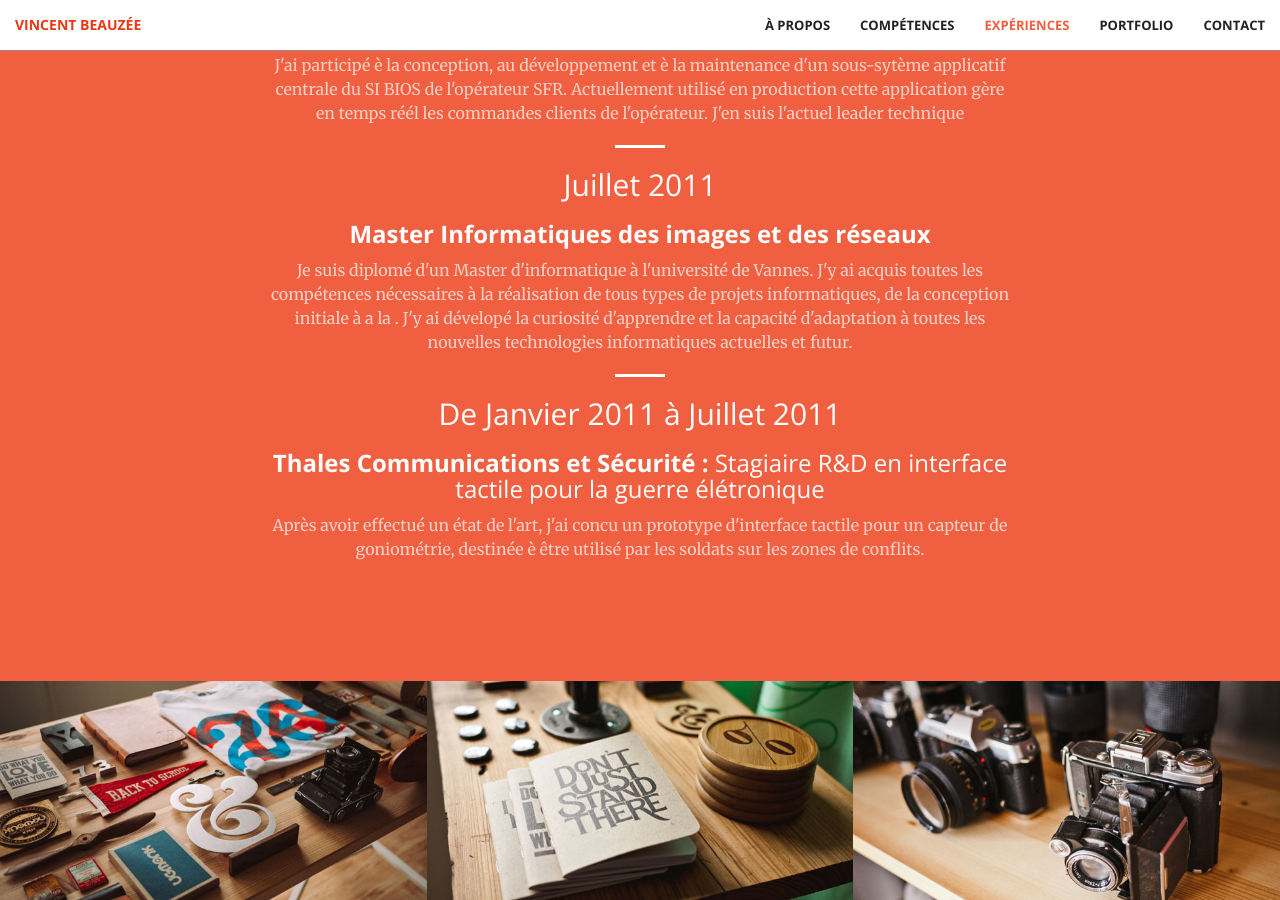
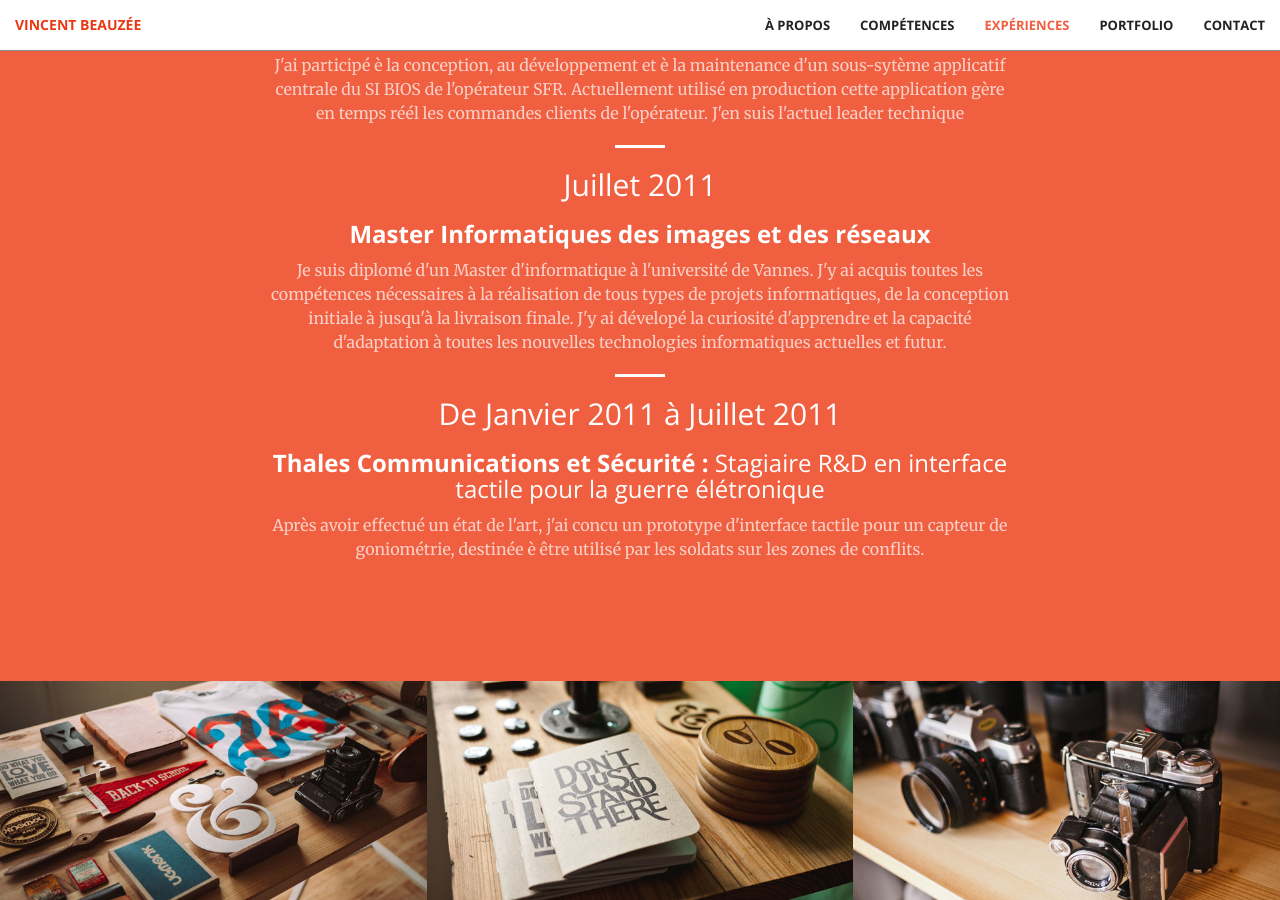
Before and after one commit to vBeauzee/vbeauzee.github.io, a Jekyll site: the page built from index.html, in a window 1280 px wide and 900 px high, scrolled down 1847 px. Built offline with Jekyll 4.4.1, drawn with Linux system fonts in a browser that asks for light colours.

Commit message:
fix typo

```diff
--- a/_includes/experiences.html
+++ b/_includes/experiences.html
@@ -18,7 +18,7 @@
 					<hr class="light">
 					<h2>Juillet 2011</h2>
 					<h3><b>Master Informatiques des images et des réseaux</b></h3>
-					<p class="text-faded">Je suis diplom&eacute; d'un Master d'informatique à l'universit&eacute; de Vannes. J'y ai acquis toutes les comp&eacute;tences nécessaires &agrave; la r&eacute;alisation de tous types de projets informatiques, de la conception initiale &agrave; a la . J'y ai d&eacute;velop&eacute; la curiosit&eacute; d'apprendre et la capacit&eacute; d'adaptation &agrave; toutes les nouvelles technologies informatiques actuelles et futur.</p>
+					<p class="text-faded">Je suis diplom&eacute; d'un Master d'informatique à l'universit&eacute; de Vannes. J'y ai acquis toutes les comp&eacute;tences nécessaires &agrave; la r&eacute;alisation de tous types de projets informatiques, de la conception initiale &agrave; jusqu'&agrave; la livraison finale. J'y ai d&eacute;velop&eacute; la curiosit&eacute; d'apprendre et la capacit&eacute; d'adaptation &agrave; toutes les nouvelles technologies informatiques actuelles et futur.</p>
 
 					<hr class="light">
 					<h2>De Janvier 2011 &agrave; Juillet 2011</h2>
```
